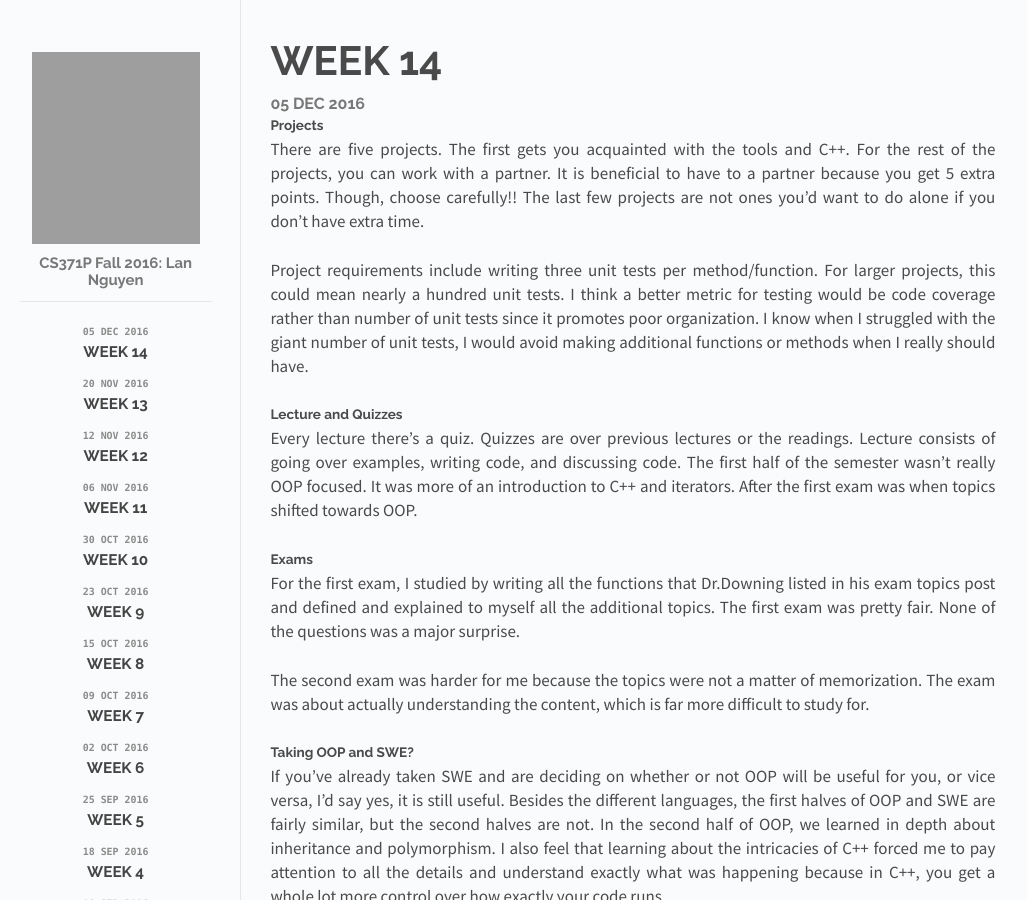
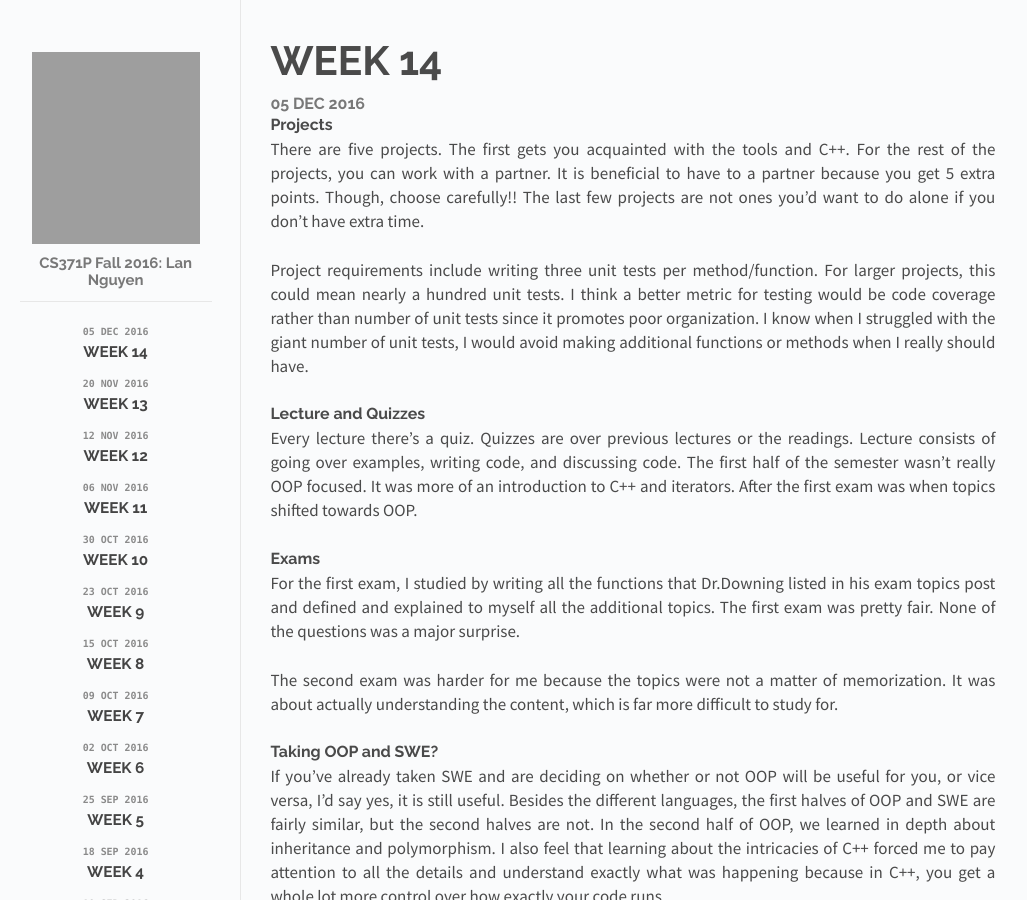
Before and after one commit to chareth/cs371p-blog, a Jekyll site: the page built from _posts/2016-12-05-week-14.md, in a window 1280 px wide. Shown: the whole page, without its empty margins (130-1157 px from the left). Built offline with Jekyll 4.4.1, drawn with Linux system fonts in a browser that asks for light colours.

Commit message:
fix formatting

```diff
--- a/_posts/2016-12-05-week-14.md
+++ b/_posts/2016-12-05-week-14.md
@@ -3,18 +3,18 @@ layout: post
 title: Week 14
 ---
 
-#### Projects
+### Projects
 There are five projects. The first gets you acquainted with the tools and C++. For the rest of the projects, you can work with a partner. It is beneficial to have to a partner because you get 5 extra points. Though, choose carefully!! The last few projects are not ones you'd want to do alone if you don't have extra time.
 
 Project requirements include writing three unit tests per method/function. For larger projects, this could mean nearly a hundred unit tests. I think a better metric for testing would be code coverage rather than number of unit tests since it promotes poor organization. I know when I struggled with the giant number of unit tests, I would avoid making additional functions or methods when I really should have.
 
-#### Lecture and Quizzes
+### Lecture and Quizzes
 Every lecture there's a quiz. Quizzes are over previous lectures or the readings. Lecture consists of going over examples, writing code, and discussing code. The first half of the semester wasn't really OOP focused. It was more of an introduction to C++ and iterators. After the first exam was when topics shifted towards OOP.
 
-#### Exams
+### Exams
 For the first exam, I studied by writing all the functions that Dr.Downing listed in his exam topics post and defined and explained to myself all the additional topics. The first exam was pretty fair. None of the questions was a major surprise.
 
-The second exam was harder for me because the topics were not a matter of memorization. The exam was about actually understanding the content, which is far more difficult to study for.
+The second exam was harder for me because the topics were not a matter of memorization. It was about actually understanding the content, which is far more difficult to study for.
 
-#### Taking OOP **and** SWE?
+### Taking OOP **and** SWE?
 If you've already taken SWE and are deciding on whether or not OOP will be useful for you, or vice versa, I'd say yes, it is still useful. Besides the different languages, the first halves of OOP and SWE are fairly similar, but the second halves are not. In the second half of OOP, we learned in depth about inheritance and polymorphism. I also feel that learning about the intricacies of C++ forced me to pay attention to all the details and understand exactly what was happening because in C++, you get a whole lot more control over how exactly your code runs.
```
